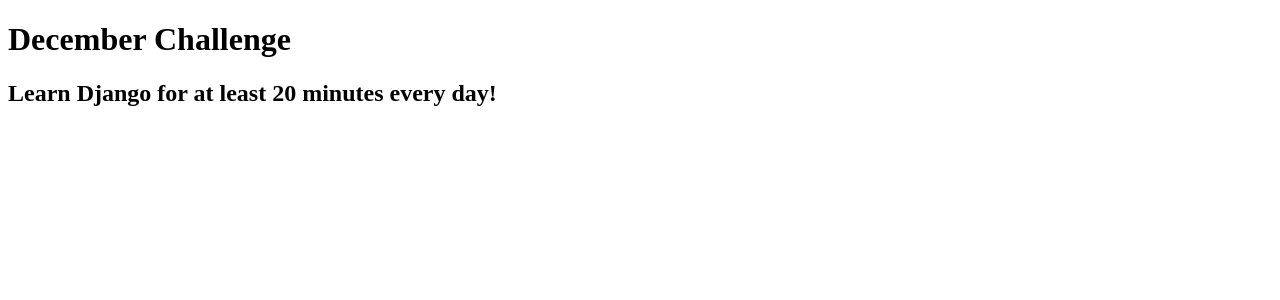
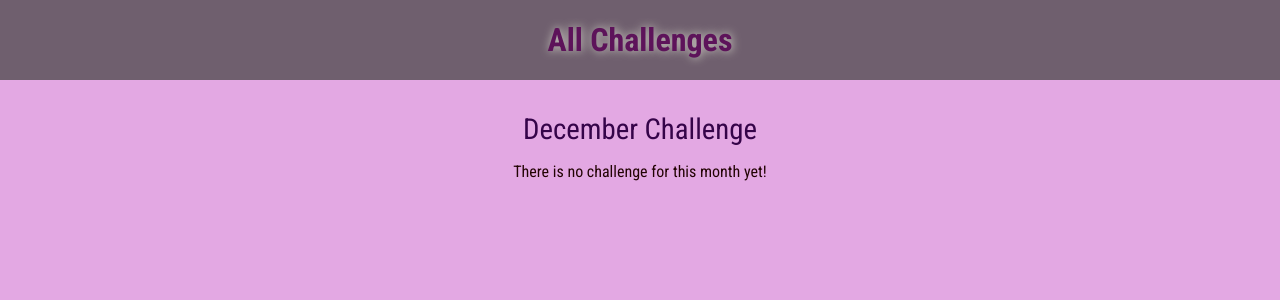
Before and after one commit to MayaMhemar/monthly_challenges, a Django app: page /challenges/december in a window 1280 px wide. Shown: the top 300 px of the page. Run offline with Django 3.2, Linux system fonts and the light colour scheme.

Commit message:
Section 4: Templates & Static Files

```diff
--- /dev/null
+++ b/challenges/static/challenges/challenge.css
@@ -0,0 +1,23 @@
+h1,
+h2 {
+  text-align: center;
+  color: rgb(146, 4, 106);
+}
+
+h1 {
+  font-size: 1.8rem;
+  margin: 2rem 0 1rem 0;
+  font-weight: normal;
+  color: #350449;
+}
+
+h2 {
+  font-size: 3rem;
+  font-weight: bold;
+  text-shadow: rgb(126, 72, 110) 1px 0 10px;
+}
+
+.fallback {
+  text-align: center;
+  color: rgb(34, 3, 3);
+}
--- /dev/null
+++ b/challenges/static/challenges/includes/header.css
@@ -0,0 +1,26 @@
+header {
+    width: 100%;
+    height: 5rem;
+    background-color: #6f5f6e;
+  }
+
+  header nav {
+    width: 100%;
+    height: 100%;
+    display: flex;
+    justify-content: center;
+    align-items: center;
+  }
+
+  header nav a {
+    color: rgb(93, 19, 90);
+    font-size: 2rem;
+    font-weight: bold;
+    text-decoration: blink;
+    text-shadow: rgb(214, 212, 202) 1px 0 10px;
+  }
+
+  header nav a:hover,
+  header nav a:active {
+    color: #77255b;
+  }
--- a/challenges/templates/challenges/challenge.html
+++ b/challenges/templates/challenges/challenge.html
@@ -1,12 +1,22 @@
-<!DOCTYPE html>
-<html lang="en">
-  <head>
-    <meta charset="UTF-8" />
-    <meta name="viewport" content="width=device-width, initial-scale=1.0" />
-    <title>Monthly Challenge</title>
-  </head>
-  <body>
-    <h1>{{ month_name }} Challenge</h1>
+{% extends "base.html" %}
+{% load static %}
+
+{% block css_files %}
+  <link rel="stylesheet" href="{% static "challenges/challenge.css" %}">
+  <link rel="stylesheet" href="{% static "challenges/includes/header.css" %}">
+{% endblock %}
+
+{% block page_title %}
+  {{ month_name|title }} Challenge
+{% endblock %}
+
+{% block content %}
+  {% include "challenges/includes/header.html" %}
+
+  <h1>{{ month_name|title }} Challenge</h1>
+  {% if text is not None %}
     <h2>{{ text }}</h2>
-  </body>
-</html>
+  {% else %}
+    <p class="fallback">There is no challenge for this month yet!</p>
+  {% endif %}
+{% endblock %}
--- /dev/null
+++ b/challenges/templates/challenges/includes/header.html
@@ -0,0 +1,5 @@
+<header>
+    <nav>
+      <a href="{% url "index" %}">All Challenges</a>
+    </nav>
+</header>
--- a/challenges/urls.py
+++ b/challenges/urls.py
@@ -3,9 +3,7 @@
 from . import views
 
 urlpatterns = [
-    path("", views.index), #challenges/
+    path("", views.index, name="index"), # /challenges/
     path("<int:month>", views.monthly_challenge_by_number),
-    path("<str:month>", views.monthly_challenge, name="month-challenge"),
-
-
+    path("<str:month>", views.monthly_challenge, name="month-challenge")
 ]
--- a/challenges/views.py
+++ b/challenges/views.py
@@ -1,5 +1,5 @@
 from django.shortcuts import render
-from django.http import HttpResponse, HttpResponseNotFound, HttpResponseRedirect
+from django.http import Http404, HttpResponseNotFound, HttpResponseRedirect
 from django.urls import reverse
 
 monthly_challenges = {
@@ -14,24 +14,17 @@
     "september": "Learn Django for at least 20 minutes every day!",
     "october": "Eat no meat for the entire month!",
     "november": "Walk for at least 20 minutes every day!",
-    "december": "Learn Django for at least 20 minutes every day!"
+    "december": None
 }
 
 # Create your views here.
 
 def index(request):
-    list_items = ""
     months = list(monthly_challenges.keys())
 
-    for month in months:
-        capitalized_month = month.capitalize()
-        month_path = reverse("month-challenge", args=[month])
-        list_items += f"<li><a href=\"{month_path}\">{capitalized_month}</a></li>"
-
-    # "<li><a href="...">January</a></li><li><a href="...">February</a></li>..."
-
-    response_data = f"<ul>{list_items}</ul>"
-    return HttpResponse(response_data)
+    return render(request, "challenges/index.html", {
+        "months": months
+    })
 
 def monthly_challenge_by_number(request, month):
     months = list(monthly_challenges.keys())
@@ -49,7 +42,7 @@
         challenge_text = monthly_challenges[month]
         return render(request, "challenges/challenge.html", {
             "text": challenge_text,
-            "month_name": month.capitalize()
+            "month_name": month
         })
     except:
-        return HttpResponseNotFound("<h1>This month is not supported!</h1>")
+        raise Http404()
--- a/monthly_challenges/settings.py
+++ b/monthly_challenges/settings.py
@@ -57,6 +57,7 @@
         'BACKEND': 'django.template.backends.django.DjangoTemplates',
         'DIRS': [
             # BASE_DIR / "challenges" / "templates"
+            BASE_DIR / "templates"
         ],
         'APP_DIRS': True,
         'OPTIONS': {
@@ -121,3 +122,7 @@
 # https://docs.djangoproject.com/en/3.1/howto/static-files/
 
 STATIC_URL = '/static/'
+
+STATICFILES_DIRS = [
+    BASE_DIR / "static"
+]
--- a/monthly_challenges/urls.py
+++ b/monthly_challenges/urls.py
@@ -1,7 +1,7 @@
-"""
-URL configuration for monthly_challenges project.
+"""monthly_challenges URL Configuration
+
 The `urlpatterns` list routes URLs to views. For more information please see:
-    https://docs.djangoproject.com/en/4.2/topics/http/urls/
+    https://docs.djangoproject.com/en/3.1/topics/http/urls/
 Examples:
 Function views
     1. Add an import:  from my_app import views
@@ -18,5 +18,5 @@
 
 urlpatterns = [
     path('admin/', admin.site.urls),
-    path("challenges/", include("challenges.urls") )
+    path("challenges/", include("challenges.urls"))
 ]
--- /dev/null
+++ b/static/styles.css
@@ -0,0 +1,10 @@
+@import url('https://fonts.googleapis.com/css2?family=Roboto+Condensed:wght@400;700&display=swap');
+
+html {
+  font-family: 'Roboto Condensed', sans-serif;
+}
+
+body {
+  margin: 0;
+  background-color: #e3a8e3;
+}
--- /dev/null
+++ b/templates/base.html
@@ -0,0 +1,15 @@
+{% load static %}
+
+<!DOCTYPE html>
+<html lang="en">
+  <head>
+    <meta charset="UTF-8" />
+    <meta name="viewport" content="width=device-width, initial-scale=1.0" />
+    <title>{% block page_title %}My Challenges{% endblock %}</title>
+    <link rel="stylesheet" href="{% static "styles.css" %}">
+    {% block css_files %}{% endblock %}
+  </head>
+  <body>
+      {% block content %}{% endblock %}
+  </body>
+</html>
```
Also changed, not shown: challenges/static/challenges/challenges.css (added, +37 -0 lines), challenges/templates/challenges/index.html (added, +21 -0 lines), templates/404.html (added, +10 -0 lines).
